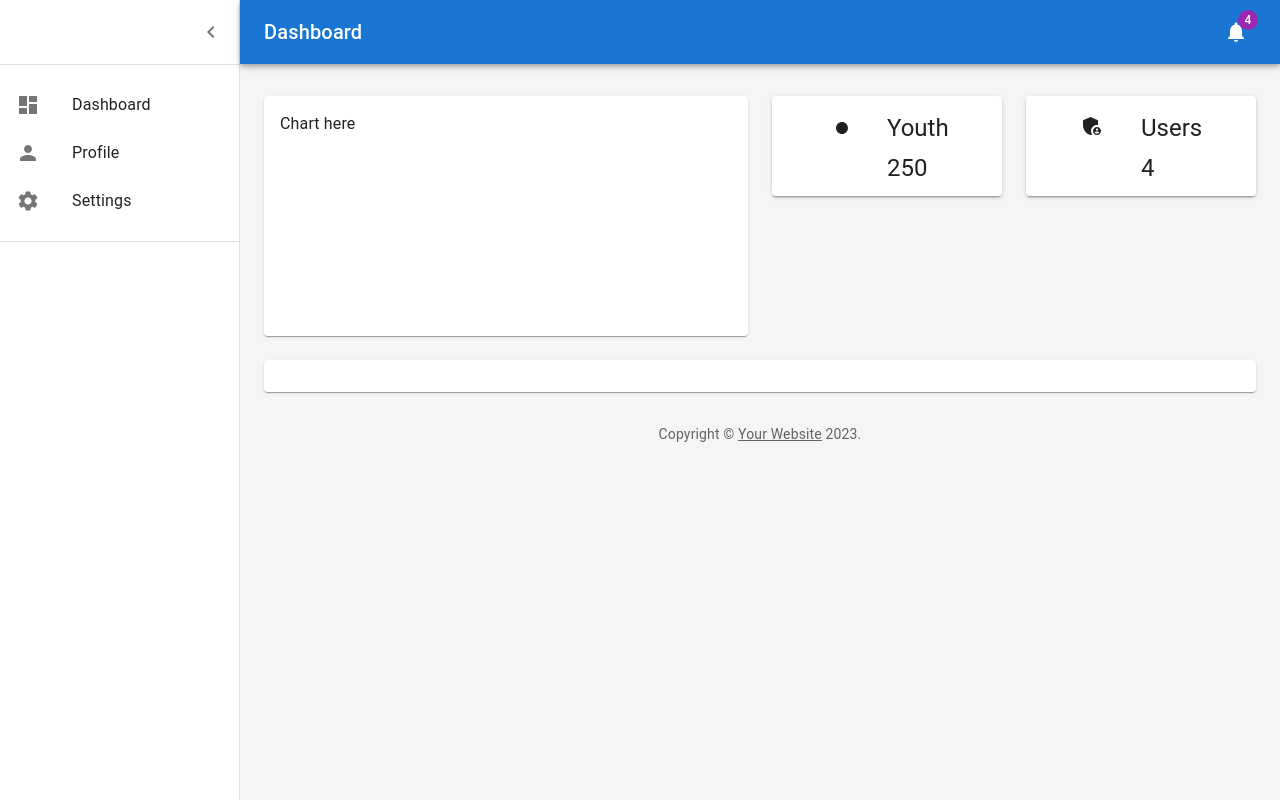
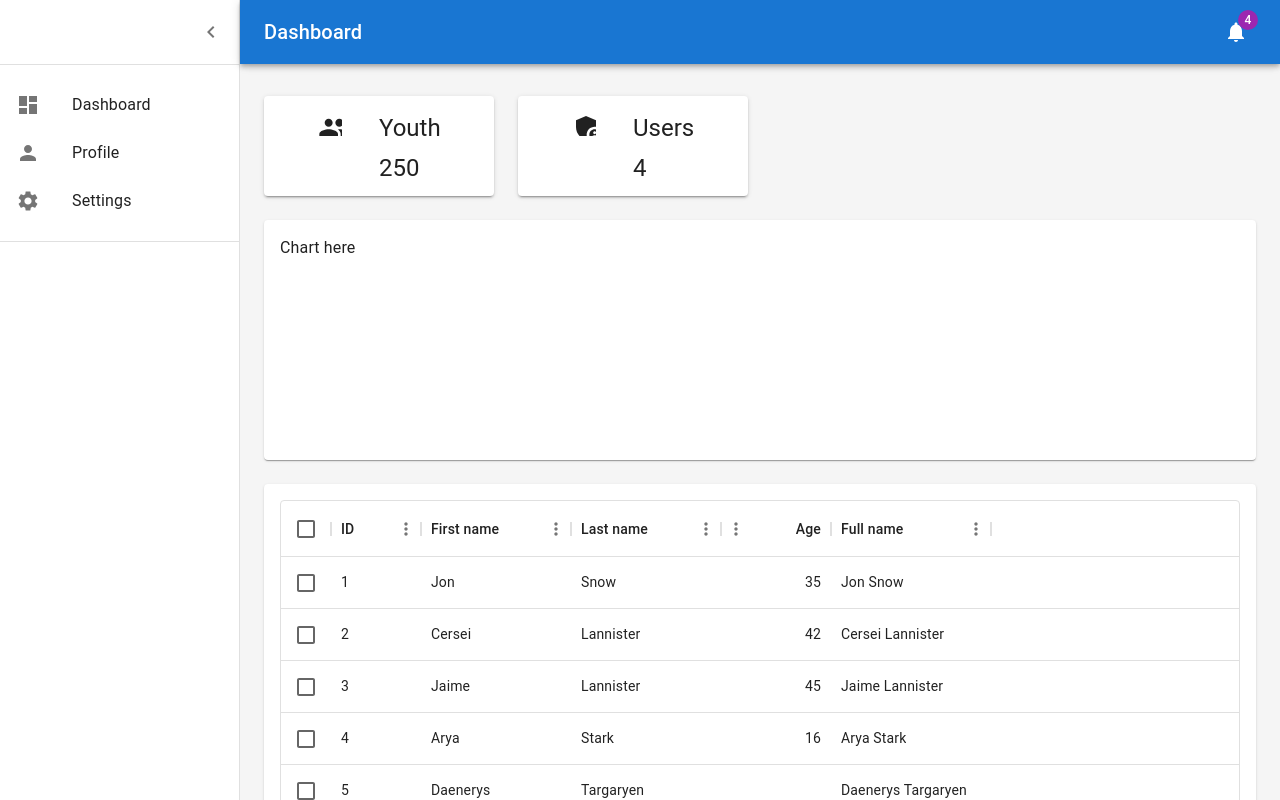
Before and after one commit to dev-artlouise/Bgry-app, a React (Vite) app: page / in a window 1280 px wide. Built offline with nearby package versions, Linux system fonts and the light colour scheme.

Commit message:
dashboard fix v1

```diff
--- a/package.json
+++ b/package.json
@@ -15,6 +15,7 @@
     "@mui/icons-material": "^5.11.16",
     "@mui/material": "^5.13.4",
     "@mui/x-data-grid": "^6.9.1",
+    "axios": "^1.4.0",
     "localforage": "^1.10.0",
     "match-sorter": "^6.3.1",
     "react": "^18.2.0",
--- /dev/null
+++ b/src/components/datatable/MuiDataGrid.jsx
@@ -0,0 +1,29 @@
+import * as React from 'react';
+import Box from '@mui/material/Box';
+import { DataGrid } from '@mui/x-data-grid';
+
+const MuiDataGrid = ({ columns, rows }) => {
+
+    return (
+        <>
+            <Box sx={{ height: 400, width: '100%' }}>
+                <DataGrid
+                    rows={rows}
+                    columns={columns}
+                    initialState={{
+                        pagination: {
+                            paginationModel: {
+                                pageSize: 5,
+                            },
+                        },
+                    }}
+                    pageSizeOptions={[5]}
+                    checkboxSelection
+                    disableRowSelectionOnClick
+                />
+            </Box>
+        </>
+    )
+}
+
+export default MuiDataGrid
--- a/src/data/mockData.jsx
+++ b/src/data/mockData.jsx
@@ -11,7 +11,6 @@ export const mockDataTeam = [
         phone: '(665)121-5454',
         access: 'admin'
     },
-
     {
         id: '2',
         name: 'Cersei Lannister',
@@ -20,21 +19,76 @@ export const mockDataTeam = [
         phone: '(421)314-2288',
         access: 'manager'
     }
-]
-
+];
 
 export const cardData = [
     {
         id: '1',
         title: 'Youth',
         value: 250,
-        icon: <Icon ><GroupIcon style={{ fontSize: '3rem' }} /></Icon>,
+        icon: <Icon><GroupIcon style={{ fontSize: '2rem' }} /></Icon>
     },
-
     {
         id: '2',
         title: 'Users',
         value: 4,
-        icon: <Icon>< AdminPanelSettingsIcon /></Icon>
+        icon: <Icon><AdminPanelSettingsIcon style={{ fontSize: '2rem' }} /></Icon>
     }
-]
+];
+
+export const rows = [
+    {
+        id: 1,
+        lastName: 'Snow',
+        firstName: 'Jon',
+        age: 35
+    },
+    {
+        id: 2,
+        lastName: 'Lannister',
+        firstName: 'Cersei',
+        age: 42
+    },
+    {
+        id: 3,
+        lastName: 'Lannister',
+        firstName: 'Jaime',
+        age: 45
+    },
+    {
+        id: 4,
+        lastName: 'Stark',
+        firstName: 'Arya',
+        age: 16
+    },
+    {
+        id: 5,
+        lastName: 'Targaryen',
+        firstName: 'Daenerys',
+        age: null
+    },
+    {
+        id: 6,
+        lastName: 'Melisandre',
+        firstName: null,
+        age: 150
+    },
+    {
+        id: 7,
+        lastName: 'Clifford',
+        firstName: 'Ferrara',
+        age: 44
+    },
+    {
+        id: 8,
+        lastName: 'Frances',
+        firstName: 'Rossini',
+        age: 36
+    },
+    {
+        id: 9,
+        lastName: 'Roxie',
+        firstName: 'Harvey',
+        age: 65
+    }
+];
--- a/src/pages/Dashboard.jsx
+++ b/src/pages/Dashboard.jsx
@@ -1,4 +1,4 @@
-import * as React from 'react';
+import { useEffect, useState } from 'react';
 import { styled, createTheme, ThemeProvider } from '@mui/material/styles';
 import CssBaseline from '@mui/material/CssBaseline';
 import MuiDrawer from '@mui/material/Drawer';
@@ -21,14 +21,25 @@ import NotificationsIcon from '@mui/icons-material/Notifications';
 // import Chart from './Chart';
 // import Deposits from './Deposits';
 // import Orders from './Orders';
+import { cardData } from '../data/mockData';
+import { rows } from '../data/mockData';
 
-import { cardData } from '../data/mockData';
 import Card from '../components/cards/Card';
+import MuiDataGrid from '../components/datatable/MuiDataGrid';
 
 import GroupIcon from '@mui/icons-material/Group';
 import AdminPanelSettingsIcon from '@mui/icons-material/AdminPanelSettings';
+import Sidebar from '../layouts/Sidebar';
 
-import Sidebar from '../layouts/Sidebar';
+// const fetchData = async () => {
+//     try {
+//         const response = await axios.get('./data/mockData.js');
+//         setRows(response.data);
+//     } catch (error) {
+//         console.error('Error fetching data:', error);
+//     }
+// }
+
 
 function Copyright(props) {
     return (
@@ -89,11 +100,54 @@ const Drawer = styled(MuiDrawer, { shouldForwardProp: (prop) => prop !== 'open'
     }),
 );
 
+
+const columns = [
+    { field: 'id', headerName: 'ID', width: 90 },
+    {
+        field: 'firstName',
+        headerName: 'First name',
+        width: 150,
+        editable: true,
+    },
+    {
+        field: 'lastName',
+        headerName: 'Last name',
+        width: 150,
+        editable: true,
+    },
+    {
+        field: 'age',
+        headerName: 'Age',
+        type: 'number',
+        width: 110,
+        editable: true,
+    },
+    {
+        field: 'fullName',
+        headerName: 'Full name',
+        description: 'This column has a value getter and is not sortable.',
+        sortable: false,
+        width: 160,
+        valueGetter: (params) =>
+            `${params.row.firstName || ''} ${params.row.lastName || ''}`,
+    },
+];
+
 // TODO remove, this demo shouldn't need to reset the theme.
 const defaultTheme = createTheme();
 
-export default function Dashboard() {
-    const [open, setOpen] = React.useState(true);
+const Dashboard = () => {
+
+    const [dataRows, setDataRows] = useState([])
+    const [open, setOpen] = useState(true);
+
+    useEffect(() => {
+        // fetchData()
+        setDataRows(rows)
+        console.log(dataRows)
+    }, [])
+
+
     const toggleDrawer = () => {
         setOpen(!open);
     };
@@ -175,20 +229,7 @@ export default function Dashboard() {
                     <Toolbar />
                     <Container maxWidth="lg" sx={{ mt: 4, mb: 4 }}>
                         <Grid container spacing={3}>
-                            {/* Chart */}
-                            <Grid item xs={12} md={8} lg={6}>
-                                <Paper
-                                    sx={{
-                                        p: 2,
-                                        display: 'flex',
-                                        flexDirection: 'column',
-                                        height: 240,
-                                    }}
-                                >
-                                    Chart here
-                                    {/* <Chart /> */}
-                                </Paper>
-                            </Grid>
+
 
                             {/* Dashboard Cards*/}
                             {cardData.map((data) => {
@@ -203,10 +244,29 @@ export default function Dashboard() {
                                 )
                             })}
 
-                            {/* Recent Orders */}
+                            {/* Chart */}
+                            <Grid item xs={12}>
+                                <Paper
+                                    sx={{
+                                        p: 2,
+                                        display: 'flex',
+                                        flexDirection: 'column',
+                                        height: 240,
+                                    }}
+                                >
+                                    Chart here
+                                    {/* <Chart /> */}
+                                </Paper>
+                            </Grid>
+
+                            {/* DataGrid */}
                             <Grid item xs={12}>
                                 <Paper sx={{ p: 2, display: 'flex', flexDirection: 'column' }}>
                                     {/* <Orders /> */}
+                                    {/* {dataRows.map(() => {
+                                        return()
+                                    })} */}
+                                    <MuiDataGrid columns={columns} rows={dataRows} />
                                 </Paper>
                             </Grid>
                         </Grid>
@@ -217,3 +277,5 @@ export default function Dashboard() {
         </ThemeProvider>
     );
 }
+
+export default Dashboard
```
Also changed, not shown: src/components/datatable/table.jsx (deleted, +0 -9 lines), 1 other file (tests, documents, lock files or other folders).
